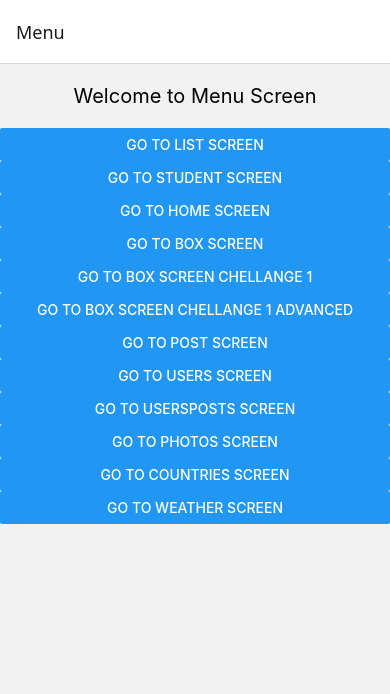
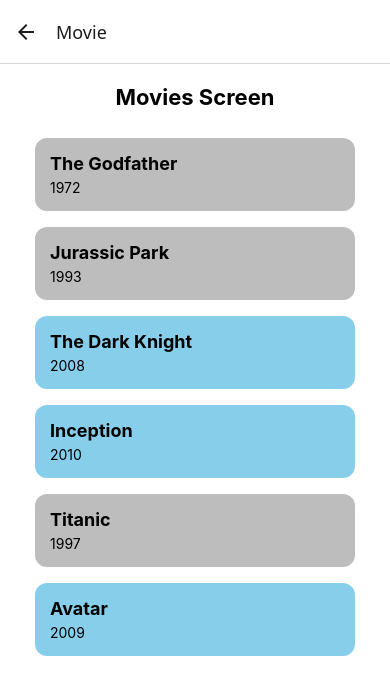
Before and after one commit to Luncek-33/first-react-app, a React Native app: screen /Movie in a window 390 px wide. Shown: the top 694 px of the page. Built offline with nearby package versions, Linux system fonts and the light colour scheme.

Commit message:
l 4 easy, medium, hard

```diff
--- a/App.js
+++ b/App.js
@@ -35,6 +35,9 @@ import CountriesScreen from './screens/countriesScreen';
 import CountryDetail from './screens/countryDetail';
 import { StackScreen } from 'react-native-screens';
 import WeatherScreen from './screens/weatherScreen';
+import ColorScreen from './screens/colorScreen';
+import NumbersScreen from './screens/numberScreen';
+import MoviesScreen from './screens/movieScreen';
 
 
 const Stack = createStackNavigator();
@@ -66,6 +69,9 @@ export default function App() {
         <Stack.Screen name="Countries" component={CountriesScreen}></Stack.Screen>
         <Stack.Screen name="CountryDetails" component={CountryDetail}></Stack.Screen>
         <Stack.Screen name="Weather" component={WeatherScreen}></Stack.Screen>
+        <Stack.Screen name="Color" component={ColorScreen}></Stack.Screen>
+        <Stack.Screen name="Number" component={NumbersScreen}></Stack.Screen>
+        <Stack.Screen name="Movie" component={MoviesScreen}></Stack.Screen>
 
 
 
--- /dev/null
+++ b/screens/colorScreen.js
@@ -0,0 +1,60 @@
+import React from "react";
+import { View, Text, StyleSheet, FlatList } from "react-native";
+
+const ColorScreen = () => {
+  const colors = [
+    { name: "Red", hex: "#FF0000" },
+    { name: "Green", hex: "#00FF00" },
+    { name: "Blue", hex: "#0000FF" },
+    { name: "Yellow", hex: "#FFFF00" },
+    { name: "Orange", hex: "#FFA500" },
+    { name: "Purple", hex: "#800080" },
+  ];
+
+  return (
+    <View style={styles.container}>
+      <Text style={styles.title}>Colors Screen</Text>
+
+      <FlatList
+        data={colors}
+        keyExtractor={(item) => item.hex}
+        renderItem={({ item }) => (
+          <View style={[styles.colorBox, { backgroundColor: item.hex }]}>
+            <Text style={styles.colorName}>{item.name}</Text>
+          </View>
+        )}
+      />
+    </View>
+  );
+};
+
+
+
+const styles = StyleSheet.create({
+  container: {
+    flex: 1,
+    backgroundColor: "#fff",
+    alignItems: "center",
+    paddingTop: 20,
+  },
+  title: {
+    fontSize: 22,
+    fontWeight: "bold",
+    marginBottom: 20,
+  },
+  colorBox: {
+    width: 300,
+    height: 60,
+    borderRadius: 12,
+    justifyContent: "center",
+    alignItems: "center",
+    marginVertical: 10,
+  },
+  colorName: {
+    color: "#fff",
+    fontSize: 18,
+    fontWeight: "bold",
+  },
+});
+
+export default ColorScreen;
--- a/screens/menuScreen.js
+++ b/screens/menuScreen.js
@@ -61,6 +61,18 @@ const MenuScreen = (props) => {
         title="Go to Weather screen"
         onPress={() => props.navigation.navigate("Weather")}
       />
+       <Button
+        title="Go to Color screen"
+        onPress={() => props.navigation.navigate("Color")}
+      />
+      <Button
+        title="Go to Number screen"
+        onPress={() => props.navigation.navigate("Number")}
+      />
+       <Button
+        title="Go to Movie screen"
+        onPress={() => props.navigation.navigate("Movie")}
+      />
     </View>
 
 
--- /dev/null
+++ b/screens/movieScreen.js
@@ -0,0 +1,71 @@
+import React from "react";
+import { View, Text, FlatList, StyleSheet } from "react-native";
+
+const MoviesScreen = () => {
+  const movies = [
+    { title: "The Godfather", year: 1972 },
+    { title: "Jurassic Park", year: 1993 },
+    { title: "The Dark Knight", year: 2008 },
+    { title: "Inception", year: 2010 },
+    { title: "Titanic", year: 1997 },
+    { title: "Avatar", year: 2009 },
+  ];
+
+  return (
+    <View style={styles.container}>
+      <Text style={styles.title}>Movies Screen</Text>
+
+      <FlatList
+        data={movies}
+        keyExtractor={(item) => item.title}
+        renderItem={({ item }) => {
+          const isOld = item.year < 2000;
+          return (
+            <View style={[styles.movieBox, isOld ? styles.oldMovie : styles.newMovie]}>
+              <Text style={styles.movieTitle}>{item.title}</Text>
+              <Text style={styles.movieYear}>{item.year}</Text>
+            </View>
+          );
+        }}
+      />
+    </View>
+  );
+};
+
+
+
+const styles = StyleSheet.create({
+  container: {
+    flex: 1,
+    backgroundColor: "#fff",
+    alignItems: "center",
+    paddingTop: 20,
+  },
+  title: {
+    fontSize: 22,
+    fontWeight: "bold",
+    marginBottom: 20,
+  },
+  movieBox: {
+    width: 320,
+    padding: 15,
+    borderRadius: 12,
+    marginVertical: 8,
+  },
+  oldMovie: {
+    backgroundColor: "#bdbdbd",
+  },
+  newMovie: {
+    backgroundColor: "#87CEEB",
+  },
+  movieTitle: {
+    fontSize: 18,
+    fontWeight: "bold",
+  },
+  movieYear: {
+    fontSize: 14,
+    marginTop: 5,
+  },
+});
+
+export default MoviesScreen;
--- /dev/null
+++ b/screens/numberScreen.js
@@ -0,0 +1,54 @@
+import React from "react";
+import { View, Text, FlatList, StyleSheet } from "react-native";
+
+const NumbersScreen = () => {
+  const numbers = Array.from({ length: 20 }, (_, i) => i + 1);
+
+  return (
+    <View style={styles.container}>
+      <Text style={styles.title}>Numbers Screen</Text>
+
+      <FlatList
+        data={numbers}
+        keyExtractor={(item) => item.toString()}
+        renderItem={({ item }) => (
+          <View style={styles.numberBox}>
+            <Text style={styles.numberText}>{item}</Text>
+          </View>
+        )}
+      />
+    </View>
+  );
+};
+
+
+
+const styles = StyleSheet.create({
+  container: {
+    flex: 1,
+    backgroundColor: "#fff",
+    alignItems: "center",
+    paddingTop: 20,
+  },
+  title: {
+    fontSize: 22,
+    fontWeight: "bold",
+    marginBottom: 20,
+  },
+  numberBox: {
+    width: 300,
+    height: 60,
+    backgroundColor: "#d3d3d3",
+    borderRadius: 12,
+    justifyContent: "center",
+    alignItems: "center",
+    marginVertical: 8,
+  },
+  numberText: {
+    fontSize: 18,
+    fontWeight: "bold",
+    color: "#000",
+  },
+});
+
+export default NumbersScreen;
```
